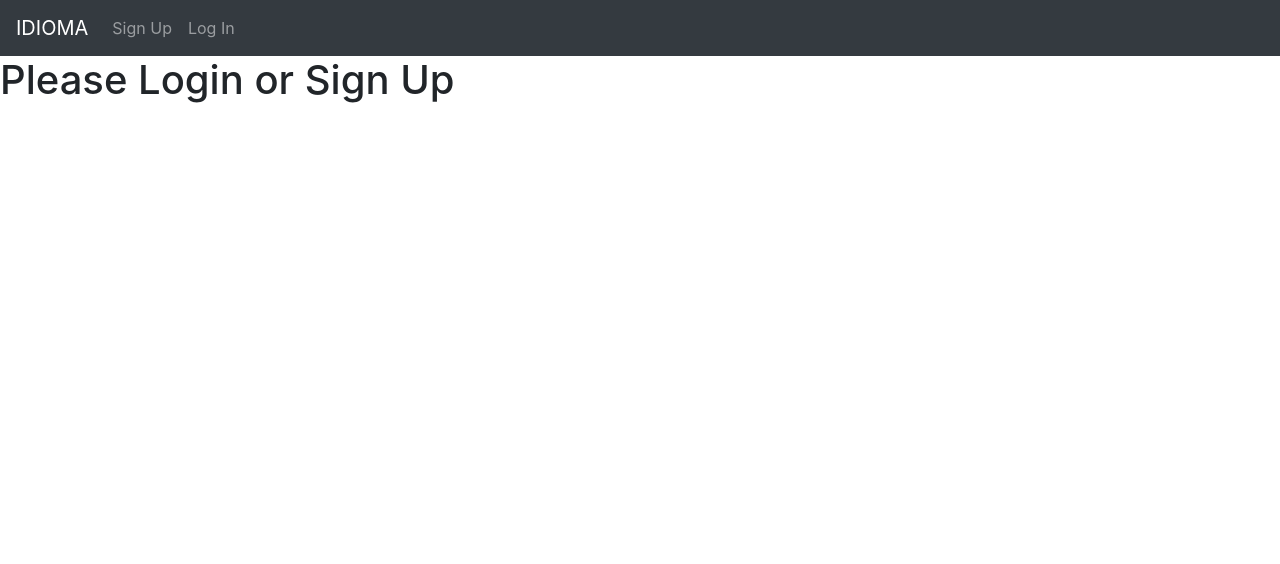
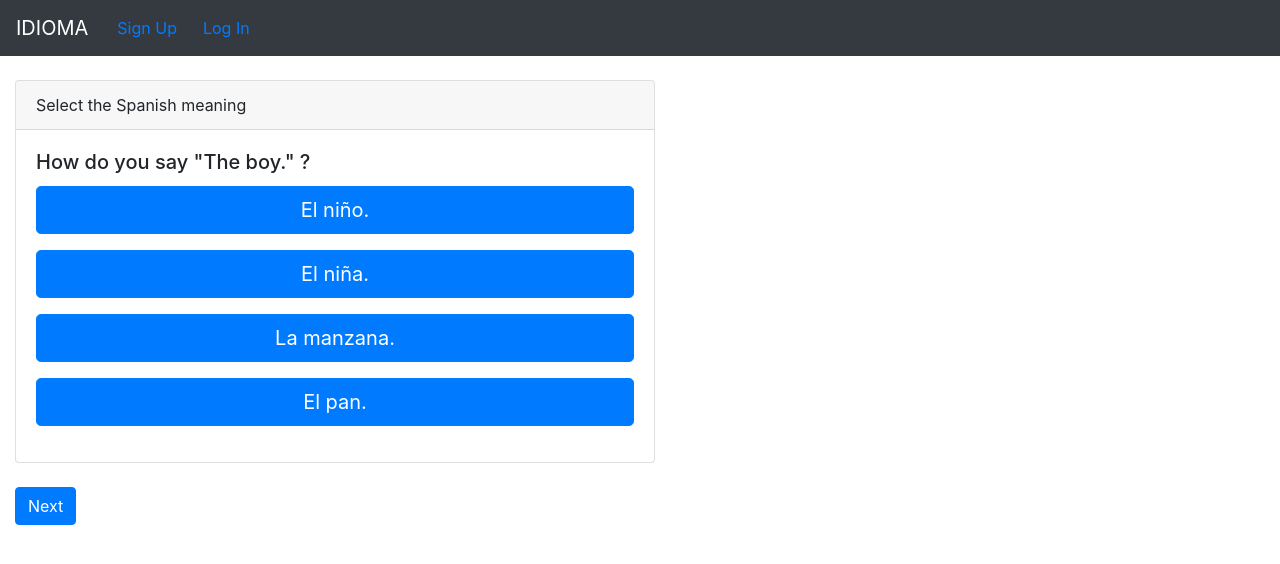
Before and after one commit to jukebox101/idioma_frontend, a React (Create React App) app: page /introexercises in a window 1280 px wide. Shown: the top 564 px of the page. Built offline with nearby package versions, Linux system fonts and the light colour scheme.

Commit message:
fixed nav, signup, and added lesson

```diff
--- a/src/App.js
+++ b/src/App.js
@@ -1,17 +1,16 @@
 import React, { useState, useEffect } from 'react';
-import { BrowserRouter as Router, Switch, Route, Redirect } from 'react-router-dom';
+import { Switch, Route, Redirect } from 'react-router-dom';
 import NavBar from './components/NavBar';
 import SignUp from './components/SignUp';
 import Login from './components/Login';
 import LessonsContainer from './components/LessonsContainer';
 import UserAccount from './components/UserAccount';
+import Lesson from './components/Lesson';
+import Exercises from './components/Exercises';
 
 function App() {
 
   const [currentUser, setCurrentUser] = useState(null);
-
-  console.log("currentUser: ", currentUser)
-
 
   const handleLogin = (newUser) => {
     setCurrentUser(newUser)
@@ -21,7 +20,6 @@ function App() {
   const handleLogout = () => {
     localStorage.removeItem("token")
     setCurrentUser(null)
-    console.log("logged out clicked")
   }
 
 
@@ -46,33 +44,32 @@ function App() {
 
 
   return (
-    <>
-      <NavBar currentUser={currentUser} handleLogout={handleLogout} />
-      <main>
-        <Router>
+
+      <div>
+        <NavBar currentUser={currentUser} handleLogout={handleLogout} />
+
           <Switch>
-
-            <Route path='/signup'>
+            <Route exact path='/signup'>
               <SignUp handleLogin={handleLogin} />
             </Route>
-            <Route path='/login'>
-              <Login handleLogin={handleLogin}  />
+            <Route exact path='/login'>
+              {currentUser === null ? <Login handleLogin={handleLogin} /> : <Redirect to='/profile'/>}
             </Route>
-            <Route path='/profile'>
-            {currentUser !== null ? <UserAccount currentUser={currentUser} /> : <h1>Not signed in</h1>}
+            <Route exact path='/profile'>
+              {currentUser !== null ? <UserAccount currentUser={currentUser} /> : <h1>Not signed in</h1>}
             </Route>
-
-            <Route path='/lessons' component={LessonsContainer}/>
-                <Route path="/">
-                <h1>Please Login or Sign Up</h1>
-                </Route>
+            <Route exact path='/lessons' component={LessonsContainer}/>
+            <Route exact path="/">
+              <h1>Welcome To The Idioma Language Learning App</h1>
+            </Route>
+            <Route exact path='/introlesson'>
+              <Lesson />
+            </Route>
+            <Route exact path='/introexercises'>
+              <Exercises/>
+            </Route>
           </Switch>
-
-        </Router>
-
-      </main>
-
-    </>
+      </div>
   );
 }
 
--- /dev/null
+++ b/src/components/ExerciseCard.js
@@ -0,0 +1,34 @@
+import React from  'react';
+import Card from 'react-bootstrap/Card';
+import Button from 'react-bootstrap/esm/Button';
+
+function ExerciseCard (props) {
+    let variant = "primary"
+    console.log(variant)
+    const handleInput = (e) => {
+        e.target.value === props.correct ?
+        variant = "success"
+        :
+        variant = "danger";
+        console.log(variant)
+    }
+    return(
+        <>
+        <Card style={{ width: '40rem' }}>
+            <Card.Header>{props.category}</Card.Header>
+            <Card.Body>
+                <Card.Title>{props.questions}</Card.Title>
+
+                    {props.answers.map((answer, idx) => (
+                        <div key={idx} className="mb-3">
+                            <Button key={idx} variant={variant} size="lg" block value={answer} onClick={handleInput}> {answer} </Button>{' '}
+                        </div>
+                    ))}
+
+            </Card.Body>
+        </Card>
+        {<br/>}
+        </>
+    )
+}
+export default ExerciseCard;
--- /dev/null
+++ b/src/components/Exercises.js
@@ -0,0 +1,57 @@
+import React, { useState } from  'react';
+import Container from 'react-bootstrap/Container';
+import ExerciseCard from './ExerciseCard';
+import Button from 'react-bootstrap/Button';
+
+function Exercises () {
+    const [counter, setCounter] = useState(0)
+    const [buttonName, setButtonName] = useState('Next')
+    const questionCollection = [
+        {
+            questions: 'How do you say "The boy." ?',
+            answers: ["El niño.", "El niña.", "La manzana.", "El pan."],
+            correct: "El niño.",
+            category: "Select the Spanish meaning"
+        },
+        {
+            questions: 'How do you say "The girl." ?',
+            answers: ["El niño.", "El niña.", "La manzana.", "El pan."],
+            correct: "El niña.",
+            category: "Select the Spanish meaning"
+        },
+        {
+            questions: 'How do you say "The apple." ?',
+            answers: ["El niño.", "El niña.", "La manzana.", "El pan."],
+            correct: "La manzana.",
+            category: "Select the Spanish meaning"
+        },
+    ]
+
+    const renderQuestions =
+        questionCollection.map((question, idx)=>
+            <ExerciseCard
+            key={idx}
+            questions={question.questions}
+            answers={question.answers}
+            correct={question.correct}
+            category={question.category}
+            />
+        )
+
+        if (counter > renderQuestions.length-1){
+            setButtonName("Complete")
+            setCounter(0)
+        }
+    console.log(counter)
+    return (
+        <Container fluid>
+
+            {<br/>}
+            {renderQuestions[counter]}
+            <Button onClick={() => {setCounter(counter+1)}}>{buttonName}</Button>
+
+
+        </Container>
+    )
+}
+export default Exercises;
--- a/src/components/Lesson.js
+++ b/src/components/Lesson.js
@@ -1,14 +1,78 @@
 import React from 'react';
+import Card from 'react-bootstrap/Card'
+import Container from 'react-bootstrap/Container';
+import Row from 'react-bootstrap/Row';
+import Col from 'react-bootstrap/Col';
 
 function Lesson () {
 
     return(
-        <div>
-            <h1>
-                Lesson
-            </h1>
+        <Container fluid >
+            <Container>
+            <Row>
+                <Col>
+                    {<br/>}
+                </Col>
+            </Row>
+            <Row>
+                <Col xs={12} md={8}>
+                    <Card style={{ width: '60rem' }}>
+                        <Card.Header>
+                            Introduction
+                            </Card.Header>
+                        <Card.Body>
+                            <Card.Text>
+                            Welcome to your first Spanish lesson! Let's hop right in!
+                            </Card.Text>
+                            <Card.Title>Gender</Card.Title>
+                            <Card.Text>
+                            In Spanish, all nouns are either masculine or feminine.
+                            Masculine nouns end in -o and feminine nouns end in -a.
+                            </Card.Text>
+                            <Card.Text>
+                            For example, to say "the boy" in Spanish, you would say "el niño",
+                            and to say the girl you would say "la niña".
+                            </Card.Text>
+                            <Card style={{ width: '30rem' }}>
+                            <Card.Img variant="top" src="https://png.pngtree.com/png-clipart/20190520/original/pngtree-charismatic-guy-cute-boy-q-version-boy-cute-little-boy-png-image_3785126.jpg" />
+                                <Card.Body>
+                                <Card.Text>
+                                    el niño - the boy
+                                </Card.Text>
+                                </Card.Body>
+                            </Card>
+                            {<br/>}
+                            <Card style={{ width: '30rem' }}>
+                            <Card.Img variant="top" src="https://png.pngtree.com/png-clipart/20190618/original/pngtree-little-girl-reading-little-girl-reading-a-book-read-reading-png-image_3934364.jpg" />
+                                <Card.Body>
+                                <Card.Text>
+                                    la niña - the girl
+                                </Card.Text>
+                                </Card.Body>
+                            </Card>
+                            {<br/>}
+                            <Card.Text>
+                                Notice the word "the" is different between the boy and the girl.
+                                For masculine words "the" is "el", and for feminine words "the" is "la".
+                                </Card.Text>
+                            {<br/>}
+                            <Card.Text>
+                                Objects can also be masculine or feminine. For example, to say "the bread" in Spanish
+                                you would say "el pan". Although the bread isn't a male, it's still considered masucline
+                                and uses an "el".
+                                </Card.Text>
+                                <Card.Link href="/introexercises">Start Exercises</Card.Link>
+                        </Card.Body>
+                        </Card>
+                </Col>
+                <Col xs={6} md={4}>
 
-        </div>
+                </Col>
+            </Row>
+            </Container>
+        </Container>
+
+
     )
 }
 export default Lesson;
--- a/src/components/Login.js
+++ b/src/components/Login.js
@@ -21,7 +21,6 @@ function Login (props) {
         })
         .then(r => r.json())
         .then(data => {
-            console.log(data)
             const { user, token } = data
 
             props.handleLogin(user)
--- a/src/components/NavBar.js
+++ b/src/components/NavBar.js
@@ -1,15 +1,15 @@
 import React from 'react';
+import {NavLink} from 'react-router-dom';
 import Navbar from 'react-bootstrap/Navbar';
 import Nav from 'react-bootstrap/Nav';
 import Button from 'react-bootstrap/Button'
+
 function NavBar (props) {
-    console.log(props.currentUser)
 
 
     return(
-        <div>
 
-            <Navbar collapseOnSelect expand="lg" bg="dark" variant="dark">
+        <Navbar expand="lg" bg="dark" variant="dark">
             <Navbar.Brand href="/">IDIOMA</Navbar.Brand>
             <Navbar.Toggle aria-controls="responsive-navbar-nav" />
             <Navbar.Collapse id="responsive-navbar-nav">
@@ -17,22 +17,39 @@ function NavBar (props) {
                     {props.currentUser ?
                         (
                         <>
-                            <Nav.Link href="/profile">Profile</Nav.Link>
+                            {/* <Nav.Link href="/profile"> */}
+                            <Button variant="dark">
+                                <NavLink to="/profile" exact>Profile</NavLink>
+                            </Button>
+
+                            {/* </Nav.Link> */}
+                            {/* <Nav.Link href="/lessons"> */}
+                            <Button variant="dark">
+                                <NavLink to="/lessons" exact>Lessons</NavLink>
+                            </Button>
+                            {/* </Nav.Link> */}
                             <Button variant="dark" onClick={() => {props.handleLogout()}} >Log Out</Button>
                         </>
                         ) :
                         (
                         <>
-                            <Nav.Link href="/signup">Sign Up</Nav.Link>
-                            <Nav.Link href="/login">Log In</Nav.Link>
+                            {/* <Nav.Link> */}
+                            <Button variant="dark">
+                              <NavLink to="/signup">Sign Up</NavLink>
+                              </Button>
+                            {/* </Nav.Link> */}
+                            {/* <Nav.Link> */}
+                            <Button variant="dark">
+                              <NavLink to="/login">Log In</NavLink>
+                              </Button>
+                            {/* </Nav.Link>  */}
                         </>
                         )
                     }
 
                 </Nav>
             </Navbar.Collapse>
-            </Navbar>
-        </div>
+        </Navbar>
 
     )
 }
--- a/src/index.js
+++ b/src/index.js
@@ -3,10 +3,13 @@ import ReactDOM from 'react-dom';
 import 'bootstrap/dist/css/bootstrap.min.css';
 import App from './App';
 import * as serviceWorker from './serviceWorker';
+import {BrowserRouter as Router} from 'react-router-dom';
 
 ReactDOM.render(
   <React.StrictMode>
-    <App />
+    <Router>
+      <App />
+    </Router>
   </React.StrictMode>,
   document.getElementById('root')
 );
```
Also changed, not shown: src/components/LessonsContainer.js (+40 -6 lines), src/components/UserAccount.js (+29 -6 lines).
